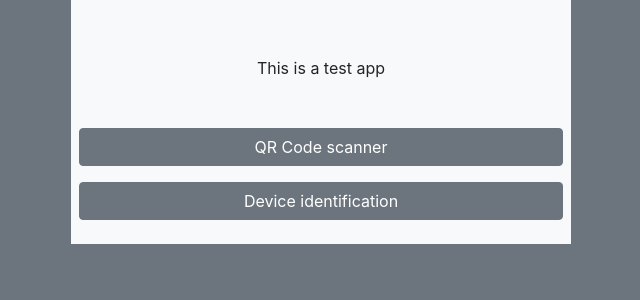
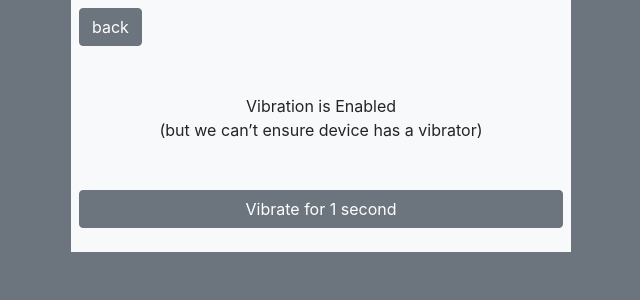
Before and after one commit to CharlyPoppins/react-tests, a React (Create React App) app: page /vibration in a window 1280 px wide. Shown: the top 300 px of the page, without its empty margins (319-959 px from the left). Built offline with nearby package versions, Linux system fonts and the light colour scheme.

Commit message:
✨ Vibration

```diff
--- a/src/components/Home.js
+++ b/src/components/Home.js
@@ -24,6 +24,15 @@ const Home = () => {
           Device identification
         </Button>
       </p>
+
+      <p className="my-3">
+        <Button
+          className="btn-block btn-secondary"
+          onClick={() => navigate(`/vibration`)}
+        >
+          Vibration
+        </Button>
+      </p>
     </div>
   )
 }
--- /dev/null
+++ b/src/components/Vibration.js
@@ -0,0 +1,44 @@
+import React from 'react'
+import Button from 'react-bootstrap/Button'
+import { navigate } from '@reach/router'
+
+const isVibrationEnabled = () => {
+  if ('vibrate' in navigator) {
+    return true
+  }
+
+  return false
+}
+
+const vibrate = (ms) => {
+  if (isVibrationEnabled()) {
+    navigator.vibrate(ms)
+  }
+}
+
+const Vibration = () => {
+  return (
+    <div>
+      <Button className="btn-secondary" onClick={() => navigate(-1)}>
+        back
+      </Button>
+      <p className="my-5 text-center">
+        {`Vibration is ${isVibrationEnabled() ? 'Enabled ' : 'Disabled'}`}
+        <br />
+        (but we can’t ensure device has a vibrator)
+      </p>
+      {isVibrationEnabled() && (
+        <p className="my-3">
+          <Button
+            className="btn-block btn-secondary"
+            onClick={() => vibrate(1000)}
+          >
+            Vibrate for 1 second
+          </Button>
+        </p>
+      )}
+    </div>
+  )
+}
+
+export default Vibration
--- a/src/containers/MainRouter.js
+++ b/src/containers/MainRouter.js
@@ -4,6 +4,7 @@ import { Router } from '@reach/router'
 import Home from 'components/Home'
 import QrCodeScanner from 'components/QrCodeScanner'
 import DeviceIdentification from 'components/DeviceIdentification'
+import Vibration from 'components/Vibration'
 
 const MainRouter = () => {
   return (
@@ -12,6 +13,7 @@ const MainRouter = () => {
         <Home path="" default />
         <QrCodeScanner path="/qr-code-scanner" />
         <DeviceIdentification path="/device-identification" />
+        <Vibration path="/vibration" />
       </Router>
     </div>
   )
```
